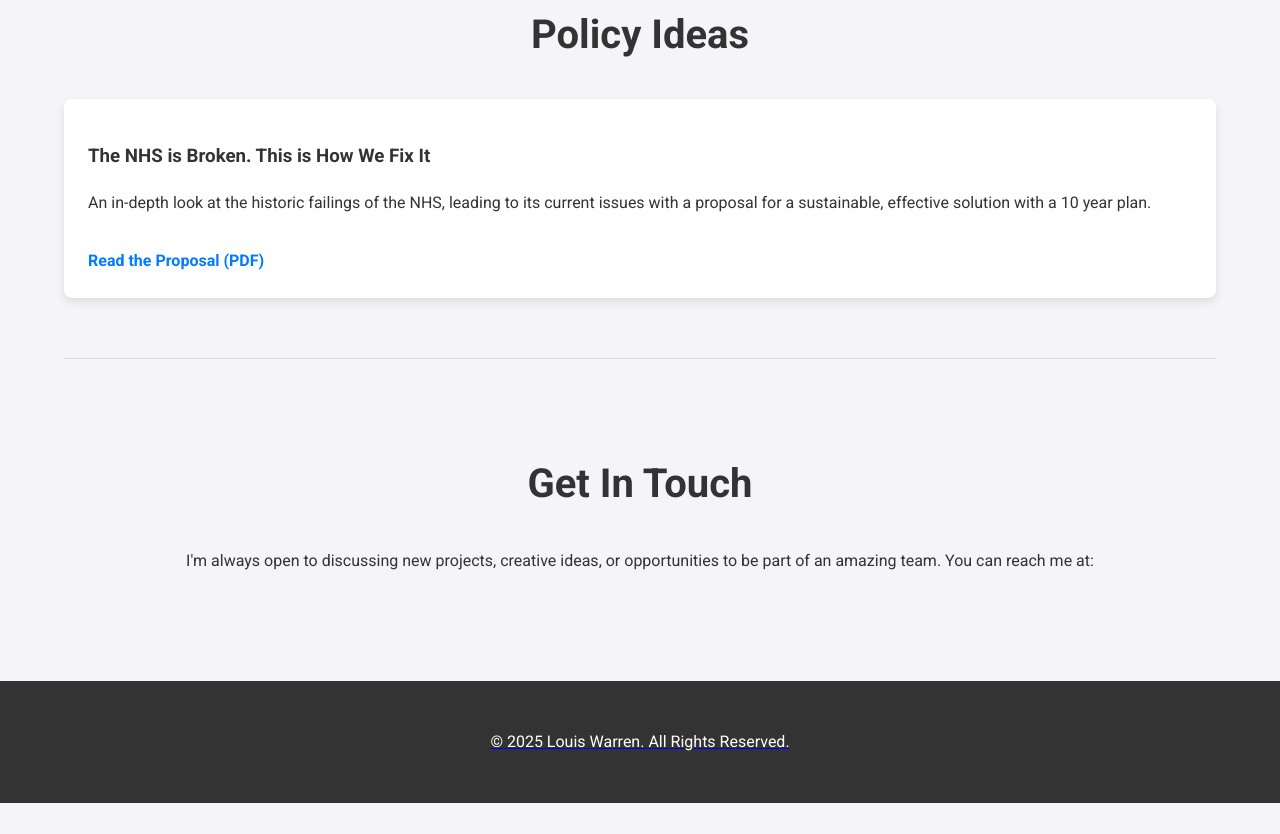
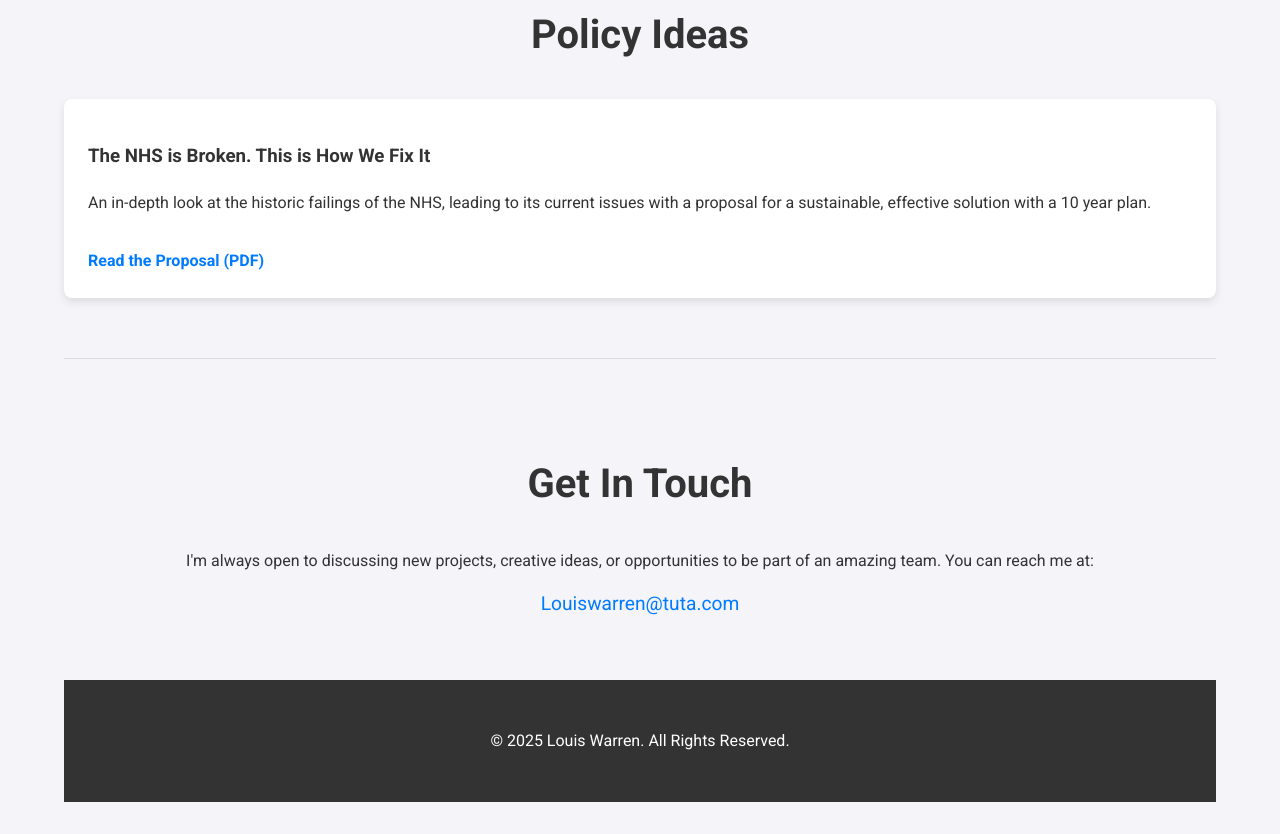
Before and after one commit to LouisWarren99/-github.io, a plain HTML site: page index.html in a window 1280 px wide. Shown: the part 1395-2229 px from the top of the page. Before the commit the page ends 2198 px from the top, so only its background shows below. Drawn offline with Linux system fonts and the light colour scheme.

Commit message:
Update index.html

```diff
--- a/index.html
+++ b/index.html
@@ -77,9 +77,8 @@
         <section id="contact">
             <h2>Get In Touch</h2>
             <p>I'm always open to discussing new projects, creative ideas, or opportunities to be part of an amazing team. You can reach me at:</p>
-            <a href="Louiswarren@tuta.com" </a>
+            <a href="mailto:Louiswarren@tuta.com" class="contact-link">Louiswarren@tuta.com</a>
         </section>
-    </main>
 
     <footer>
         <p>&copy; 2025 Louis Warren. All Rights Reserved.</p>
```
